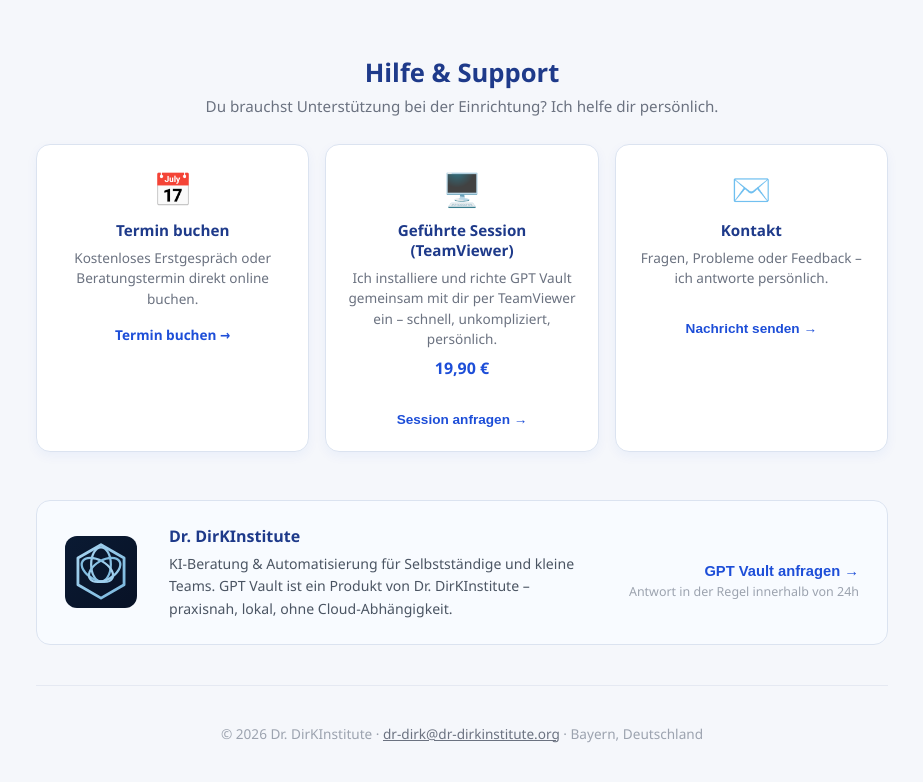
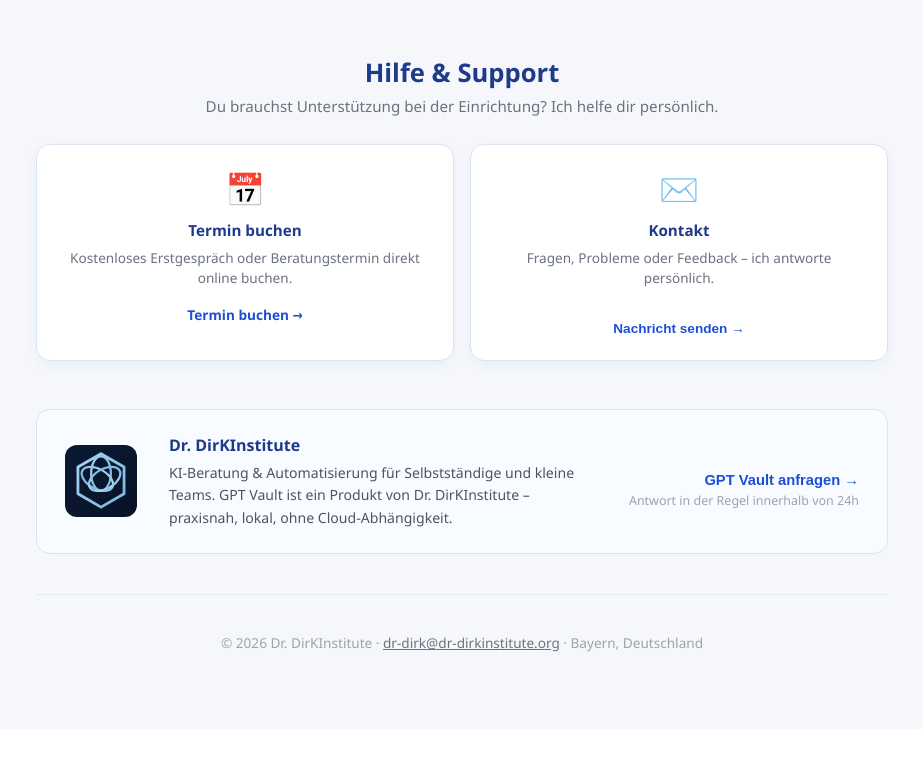
Before and after one commit to Dkoetting/gpt-vault, a Next.js app: page / in a window 1280 px wide. Shown: the part 4782-5564 px from the top of the page, without its empty margins (178-1101 px from the left). After the commit the page ends 5511 px from the top, so only its background shows below. Built offline with nearby package versions, Linux system fonts and the light colour scheme.

Commit message:
fix: TeamViewer Session aus Hilfe & Support entfernt

```diff
--- a/src/app/page.tsx
+++ b/src/app/page.tsx
@@ -617,20 +617,6 @@
             </a>
           </div>
 
-          <div className={styles.supportCard}>
-            <div className={styles.supportIcon}>🖥️</div>
-            <strong>{t.support2Title}</strong>
-            <p>
-              {t.support2Desc}<br />
-              <span className={styles.supportPrice}>19,90 €</span>
-            </p>
-            <button
-              className={styles.supportLink}
-              onClick={() => openInquiry('teamviewer')}
-            >
-              {t.support2Cta}
-            </button>
-          </div>
 
           <div className={styles.supportCard}>
             <div className={styles.supportIcon}>✉️</div>
```
